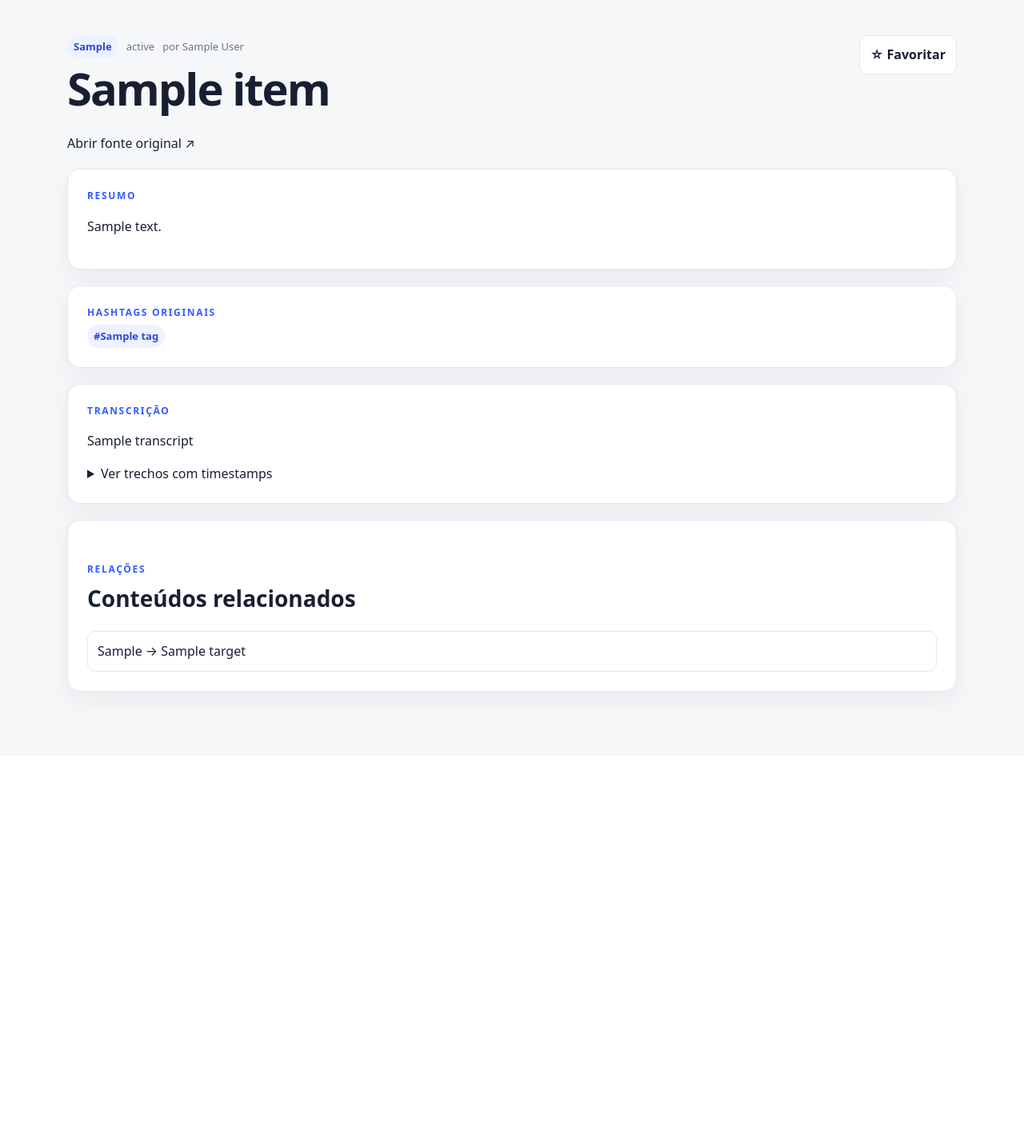
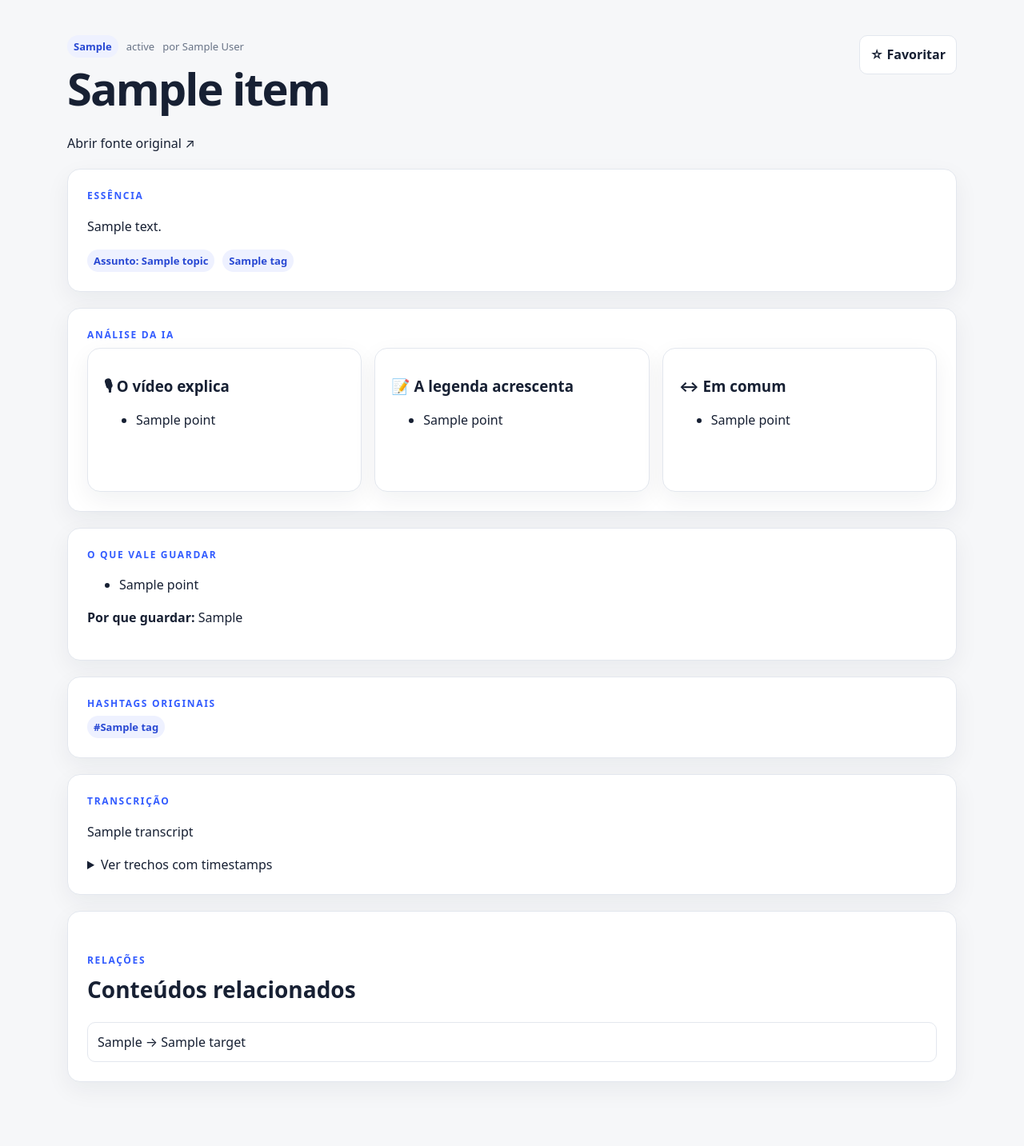
Before and after one commit to ramkar987/segundo_cerebro, a Django app: template templates/knowledge/item_detail.html in a window 1280 px wide. Shown: the part 68-1501 px from the top of the page at 80% size. Before the commit the page ends 952 px from the top, so only its background shows below. Run offline with Django 5.2, Linux system fonts and the light colour scheme; the template is opened without the code that fills it: most values are stand-ins (such as "Sample title", 1, 10 or a date in 2020); data that the repository does not hold is empty.

Commit message:
Show structured AI knowledge analysis

```diff
--- a/templates/knowledge/item_detail.html
+++ b/templates/knowledge/item_detail.html
@@ -24,9 +24,68 @@
 
   {% if item.summary %}
     <section class="detail-section">
-      <p class="eyebrow">RESUMO</p>
+      <p class="eyebrow">ESSÊNCIA</p>
       <div class="prose">{{ item.summary|linebreaks }}</div>
+
+      <div class="card-meta">
+        {% for topic in item.topics.all %}
+          <span class="badge">Assunto: {{ topic.name }}</span>
+        {% endfor %}
+        {% for tag in item.tags.all %}
+          <span class="badge">{{ tag.name }}</span>
+        {% endfor %}
+      </div>
     </section>
+  {% endif %}
+
+  {% if item.analysis %}
+    {% if item.analysis.video_explains or item.analysis.caption_adds or item.analysis.common_points %}
+      <section class="detail-section">
+        <p class="eyebrow">ANÁLISE DA IA</p>
+        <div class="grid">
+          {% if item.analysis.video_explains %}
+            <div class="item-card">
+              <h3>🎙 O vídeo explica</h3>
+              <ul>
+                {% for point in item.analysis.video_explains %}<li>{{ point }}</li>{% endfor %}
+              </ul>
+            </div>
+          {% endif %}
+
+          {% if item.analysis.caption_adds %}
+            <div class="item-card">
+              <h3>📝 A legenda acrescenta</h3>
+              <ul>
+                {% for point in item.analysis.caption_adds %}<li>{{ point }}</li>{% endfor %}
+              </ul>
+            </div>
+          {% endif %}
+
+          {% if item.analysis.common_points %}
+            <div class="item-card">
+              <h3>↔ Em comum</h3>
+              <ul>
+                {% for point in item.analysis.common_points %}<li>{{ point }}</li>{% endfor %}
+              </ul>
+            </div>
+          {% endif %}
+        </div>
+      </section>
+    {% endif %}
+
+    {% if item.analysis.insights or item.analysis.why_keep %}
+      <section class="detail-section">
+        <p class="eyebrow">O QUE VALE GUARDAR</p>
+        {% if item.analysis.insights %}
+          <ul class="prose">
+            {% for point in item.analysis.insights %}<li>{{ point }}</li>{% endfor %}
+          </ul>
+        {% endif %}
+        {% if item.analysis.why_keep %}
+          <p><strong>Por que guardar:</strong> {{ item.analysis.why_keep }}</p>
+        {% endif %}
+      </section>
+    {% endif %}
   {% endif %}
 
   {% if show_content %}
```
